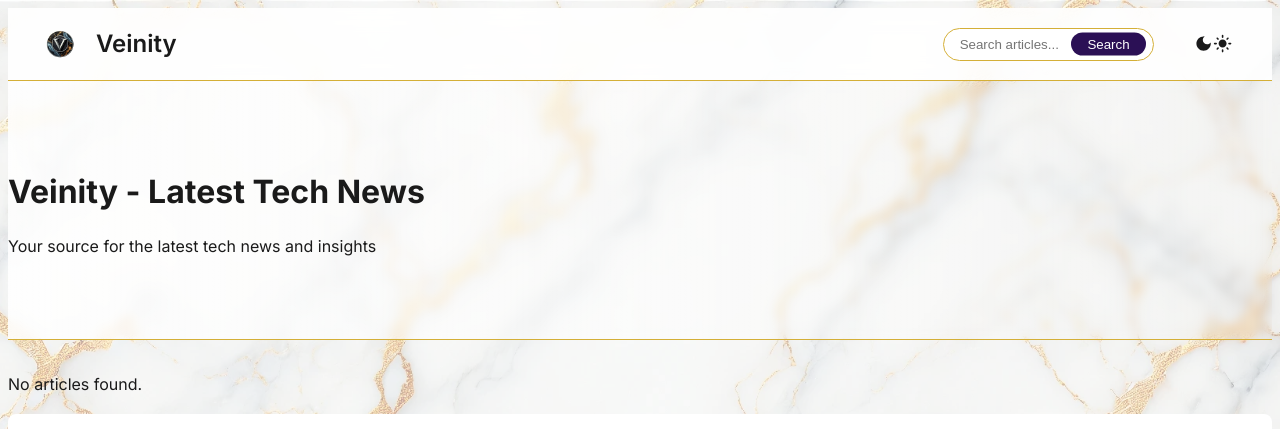
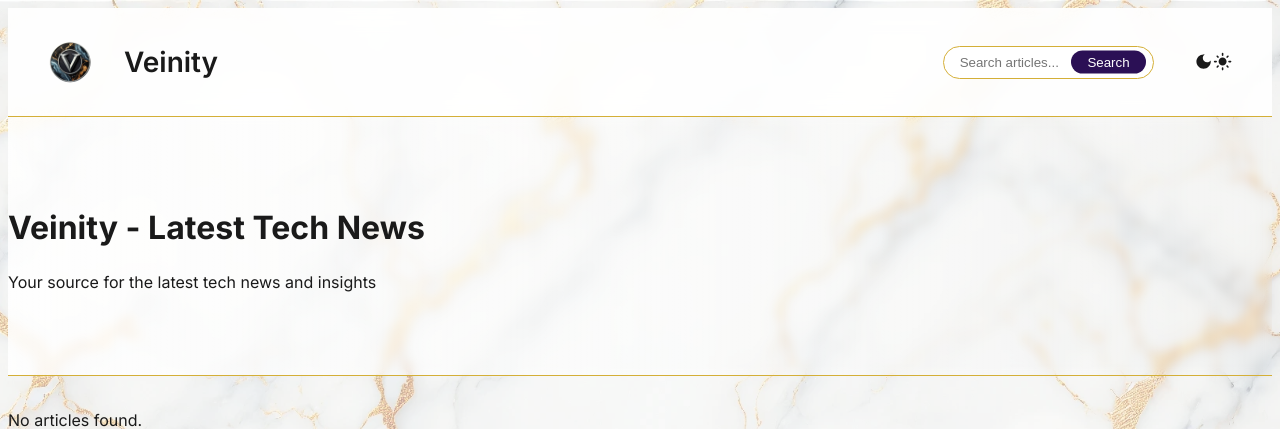
Before and after one commit to bobbyhiddn/Veinity.Hub, a Flask app: page / in a window 1280 px wide. Shown: the top 429 px of the page. Run offline with Flask 3, Linux system fonts and the light colour scheme.

Commit message:
working logo

```diff
--- a/src/hub/static/styles.css
+++ b/src/hub/static/styles.css
@@ -79,7 +79,7 @@
 nav {
   background-color: var(--nav-bg);
   backdrop-filter: blur(10px);
-  padding: 1rem 2rem;
+  padding: 1.5rem 2rem;
   border-bottom: 1px solid var(--accent-gold);
   transition: all 0.3s ease;
 }
@@ -95,22 +95,27 @@
 .nav-brand {
   display: flex;
   align-items: center;
-  gap: 1rem;
+  gap: 1.5rem;
 }
 
 .nav-brand img {
-  height: 40px;
+  height: 60px;
   width: auto;
+  transition: transform 0.2s ease;
+}
+
+.nav-brand img:hover {
+  transform: scale(1.05);
 }
 
 .nav-brand a {
   color: var(--text-primary);
-  font-size: 1.5rem;
+  font-size: 1.75rem;
   font-weight: 600;
   text-decoration: none;
   display: flex;
   align-items: center;
-  gap: 1rem;
+  gap: 1.5rem;
 }
 
 .nav-links {
```
